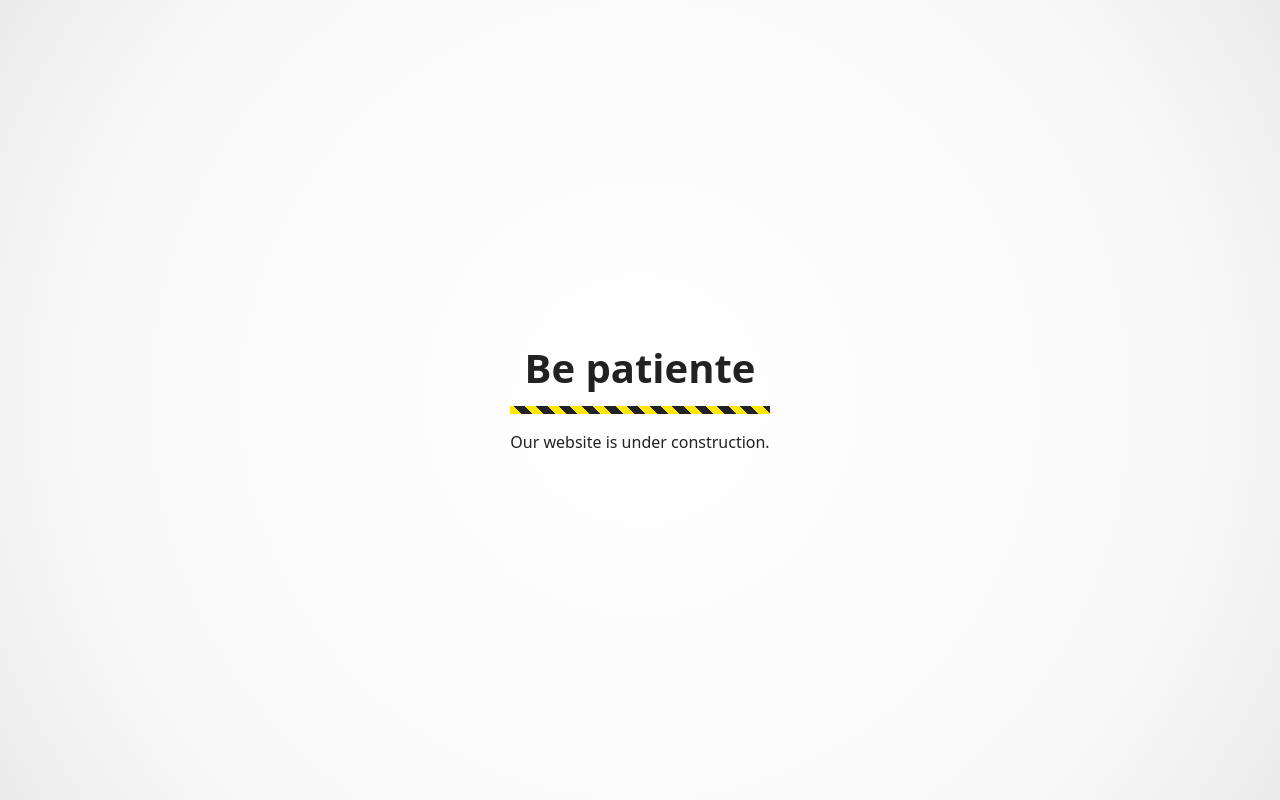
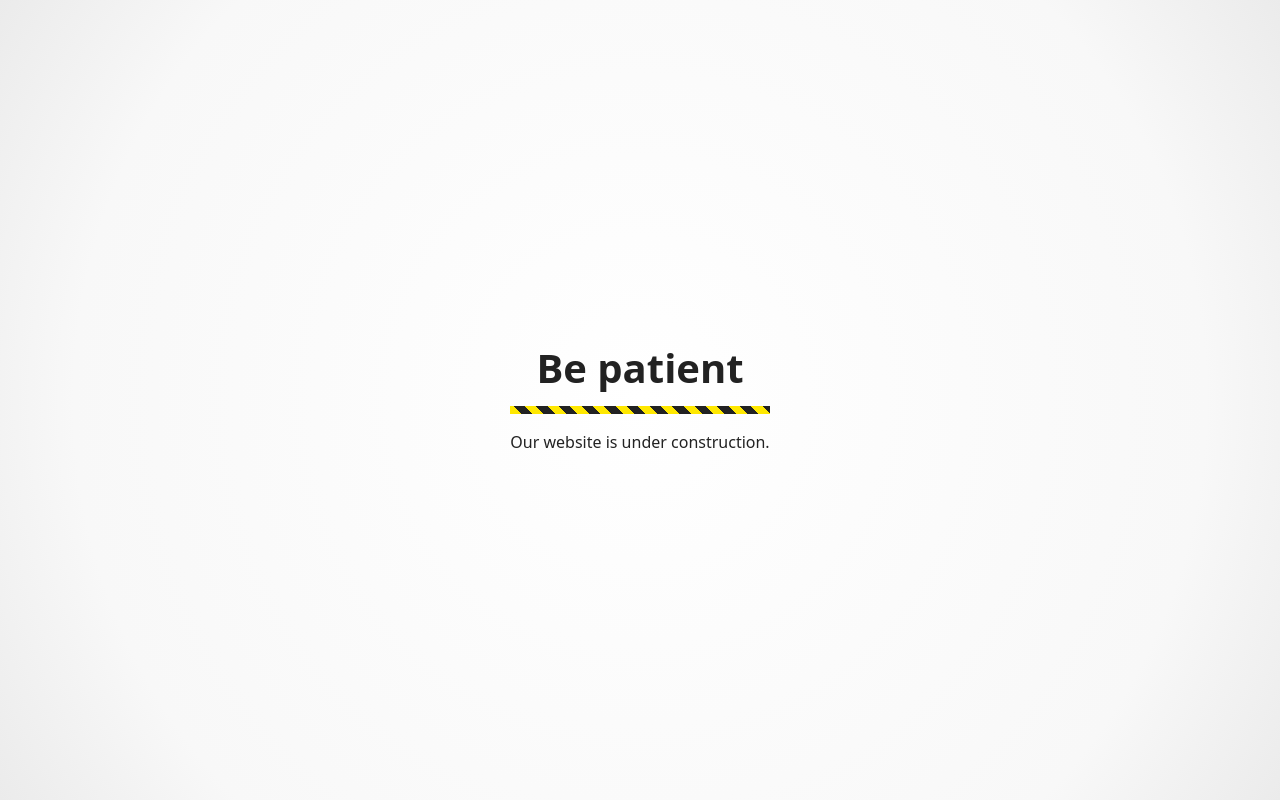
Before and after one commit to rfa-rodrigo/ifb, a plain HTML site: page index.html in a window 1280 px wide. Drawn offline with Linux system fonts and the light colour scheme.

Commit message:
Add files via upload

```diff
--- a/index.html
+++ b/index.html
@@ -53,7 +53,7 @@
   </head>
   <body>
     <main>
-      <h1>Be patiente</h1>
+      <h1>Be patient</h1>
       <p>Our website is under construction.</p>
     </main>
   </body>
```
